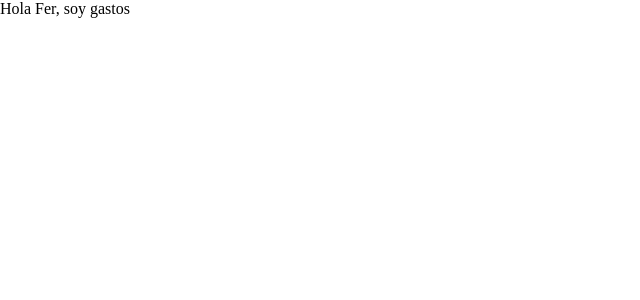
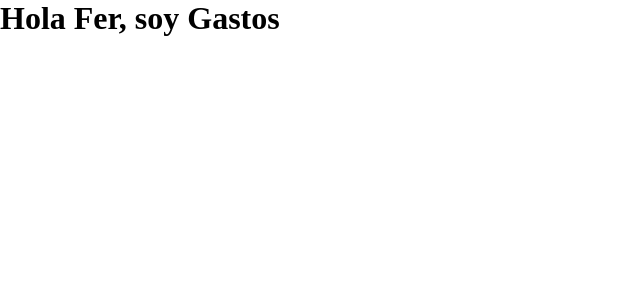
Before and after one commit to CruzFM/myfinanceapp, a React (Create React App) app: page /spent in a window 1280 px wide. Shown: the top 300 px of the page, without its empty margins (0-640 px from the left). Built offline with nearby package versions, Linux system fonts and the light colour scheme.

Commit message:
spent card logic added. add to allSpent added. maybe refactor for reusability

```diff
--- a/src/components/Incomes/Incomes.jsx
+++ b/src/components/Incomes/Incomes.jsx
@@ -16,7 +16,7 @@ export const Incomes = ()=>{
                 return(
                     <div className="card">
                         <h2>{income.date}</h2>
-                        <h3>{income.amount}</h3>
+                        <h3>${income.amount}</h3>
                         <h3>{income.category}</h3>
                         <p>{income.detail}</p>
                     </div>
--- a/src/components/Spent/Spent.jsx
+++ b/src/components/Spent/Spent.jsx
@@ -1,5 +1,26 @@
+import "../Incomes/incomes.style.css"
+
+import { useContext } from "react"
+import BalanceContext from "../../context/BalanceContext"
+
 export const Spent = ()=>{
+
+    const {allSpent} = useContext(BalanceContext);
+
     return(
-        <div>Hola Fer, soy gastos</div>
+        <div>
+
+            <h1> Hola Fer, soy Gastos </h1>
+            {allSpent.map(spending => {
+                return(
+                    <div className="card">
+                        <h2>{spending.date}</h2>
+                        <h3>${spending.amount}</h3>
+                        <h3>{spending.category}</h3>
+                        <p>{spending.detail}</p>
+                    </div>
+                )
+            })}
+        </div>
     )
 }
--- a/src/components/myAccount/MyAccount.jsx
+++ b/src/components/myAccount/MyAccount.jsx
@@ -39,7 +39,7 @@ export const MyAccount = ( {handleToggleDarkMode, isDarkMode} )=>{
         'Goods'
     ]
 
-    const { setAllIncomes, allIncomes, handleAddIncome } = useContext(BalanceContext);
+    const { setAllIncomes, allIncomes, handleAddIncome, handleAddToSpent } = useContext(BalanceContext);
 
 
     return(
@@ -78,7 +78,7 @@ export const MyAccount = ( {handleToggleDarkMode, isDarkMode} )=>{
                         <FormAdd
                             category={spentCategories}
                             nameAdd='spending'
-
+                            addNew={handleAddToSpent}
                         />
                         <button onClick={()=> setSpentModalIsOpen(false)}>Close</button>
                     </Modal>
--- a/src/context/BalanceContext.js
+++ b/src/context/BalanceContext.js
@@ -22,6 +22,9 @@ export function BalanceProvider( {children} ){
 
     const [spentBalance, setSpentBalance] = useState();
 
+    const handleAddToSpent = (newSpending) =>{
+      setAllSpent( prevSpent => [...prevSpent, newSpending]);
+    }
     //Savings
     const [allSavings, setAllSavings] = useState([]);
 
@@ -48,6 +51,7 @@ export function BalanceProvider( {children} ){
           setAllSpent,
           spentBalance,
           setSpentBalance,
+          handleAddToSpent, //usado en myAccount
           allSavings,
           setAllSavings,
           savingsBalance,
```
